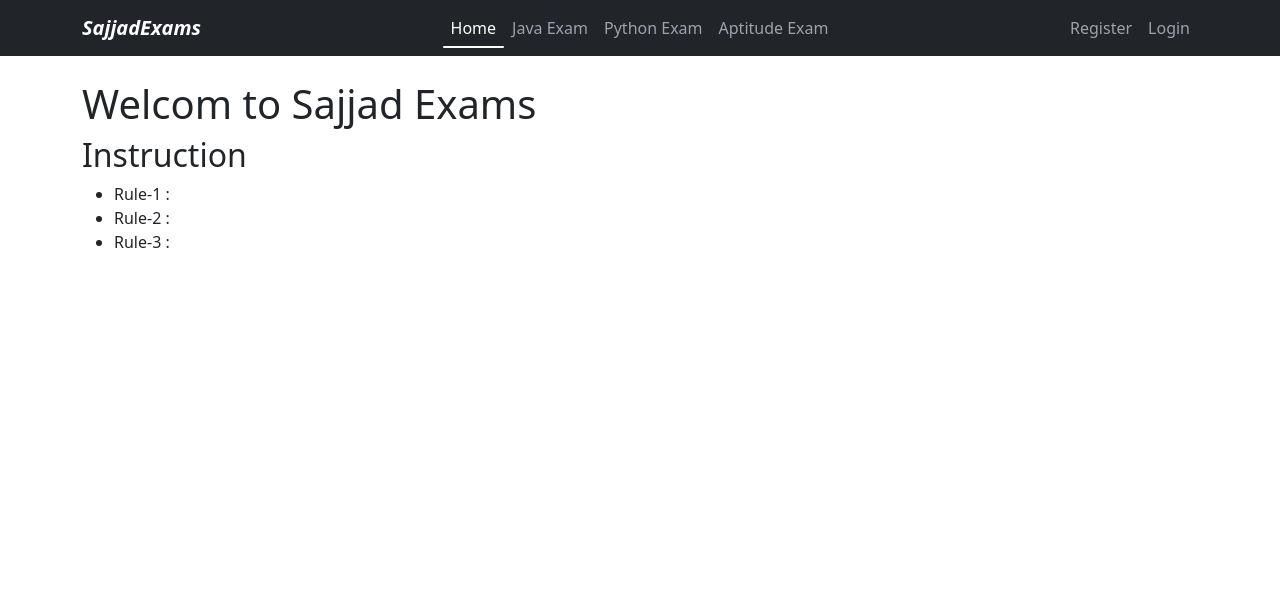
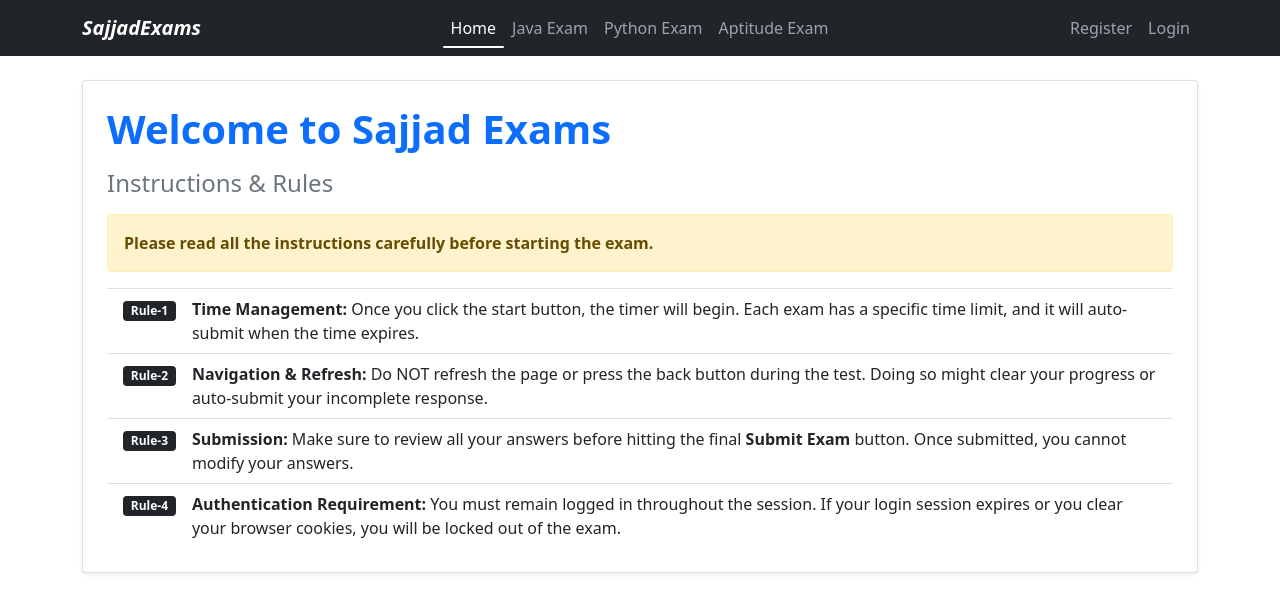
Before and after one commit to sajjadali-fullstack/django-authentication, a Django app: page / in a window 1280 px wide. Shown: the top 613 px of the page. Run offline with Django 5.2, Linux system fonts and the light colour scheme.

Commit message:
docs: add exam guidelines and professional instruction list to homepage

```diff
--- a/authProject/templates/testapp/home.html
+++ b/authProject/templates/testapp/home.html
@@ -11,14 +11,48 @@
 {% block bodyBlock %}
 <div class="jumbotron">
     <div class="container mt-4">
-                <h1>Welcom to Sajjad Exams</h1>
-                <h2 class="heading-1">Instruction</h2>
-                <ul>
-                    <li>Rule-1 : </li>
-                    <li>Rule-2 : </li>
-                    <li>Rule-3 : </li>
 
+
+        <div class="card shadow-sm p-4 mt-4">
+            <h1 class="text-primary fw-bold mb-3">Welcome to Sajjad Exams</h1>
+            <h2 class="h4 text-secondary mb-3"><i class="bi bi-info-circle-fill"></i> Instructions & Rules</h2>
+
+            <div class="alert alert-warning" role="alert">
+                <strong>Please read all the instructions carefully before starting the exam.</strong>
+            </div>
+
+            <ul class="list-group list-group-flush">
+                <li class="list-group-item d-flex align-items-start">
+                    <span class="badge bg-dark me-3 mt-1">Rule-1</span>
+                    <div>
+                        <strong>Time Management:</strong> Once you click the start button, the timer will begin. Each
+                        exam has a specific time limit, and it will auto-submit when the time expires.
+                    </div>
+                </li>
+                <li class="list-group-item d-flex align-items-start">
+                    <span class="badge bg-dark me-3 mt-1">Rule-2</span>
+                    <div>
+                        <strong>Navigation & Refresh:</strong> Do NOT refresh the page or press the back button during
+                        the test. Doing so might clear your progress or auto-submit your incomplete response.
+                    </div>
+                </li>
+                <li class="list-group-item d-flex align-items-start">
+                    <span class="badge bg-dark me-3 mt-1">Rule-3</span>
+                    <div>
+                        <strong>Submission:</strong> Make sure to review all your answers before hitting the final
+                        <strong>Submit Exam</strong> button. Once submitted, you cannot modify your answers.
+                    </div>
+                </li>
+                <li class="list-group-item d-flex align-items-start">
+                    <span class="badge bg-dark me-3 mt-1">Rule-4</span>
+                    <div>
+                        <strong>Authentication Requirement:</strong> You must remain logged in throughout the session.
+                        If your login session expires or you clear your browser cookies, you will be locked out of the
+                        exam.
+                    </div>
+                </li>
             </ul>
+        </div>
 
     </div>
 </div>
```
Lines whose indentation alone changed are shown as unchanged.
